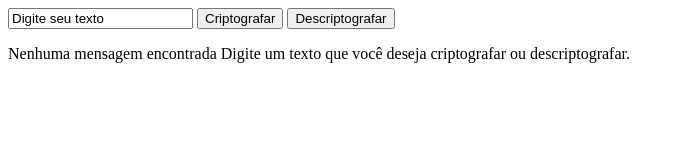
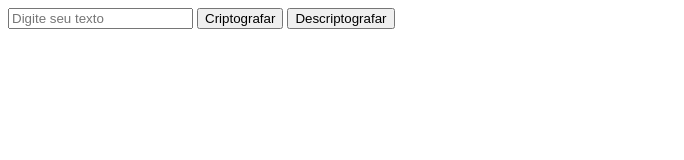
Before and after one commit to narlan23/-ChallengeAluraDescodificador, a plain HTML site: page index.html in a window 1280 px wide. Both pictures are taken after a click on the button "Criptografar". Shown: the whole page, without its empty margins (0-684 px from the left). Drawn offline with Linux system fonts and the light colour scheme.

Commit message:
Criado funçoes(não funcionais)

```diff
--- /dev/null
+++ b/app.js
@@ -0,0 +1,16 @@
+function criptografarTexto() {
+    let texto = document.querySelector('input').value;
+    let textoCriptografado = texto; // Exemplo simples de criptografia usando Base64
+    exibirTextoNaTela('#mensagem p', textoCriptografado);
+}
+
+function descriptografarTexto() {
+    let texto = document.querySelector('input').value;
+    let textoDescriptografado = texto; // Exemplo simples de descriptografia usando Base64
+    exibirTextoNaTela('#mensagem p', textoDescriptografado);
+}
+
+function exibirTextoNaTela(seletor, texto) {
+    let campo = document.querySelector(seletor);
+    campo.textContent = texto;
+}
--- a/index.html
+++ b/index.html
@@ -8,16 +8,14 @@
 <body>
     <header></header>
     <main>
-        <input type="text" value="Digite seu texto">
-        <button>Criptografar</button>
-        <button>Descriptografar</button>
-        <div>
-            <p>Nenhuma mensagem encontrada
-            Digite um texto que você deseja criptografar ou descriptografar.</p>
+        <input type="text" placeholder="Digite seu texto">
+        <button onclick="criptografarTexto()">Criptografar</button>
+        <button onclick="descriptografarTexto()">Descriptografar</button>
+        <div id="mensagem">
+            <p>Nenhuma mensagem encontrada. Digite um texto que você deseja criptografar ou descriptografar.</p>
         </div>
-
-
     </main>
     <footer></footer>
+    <script src="app.js"></script>
 </body>
 </html>
```
